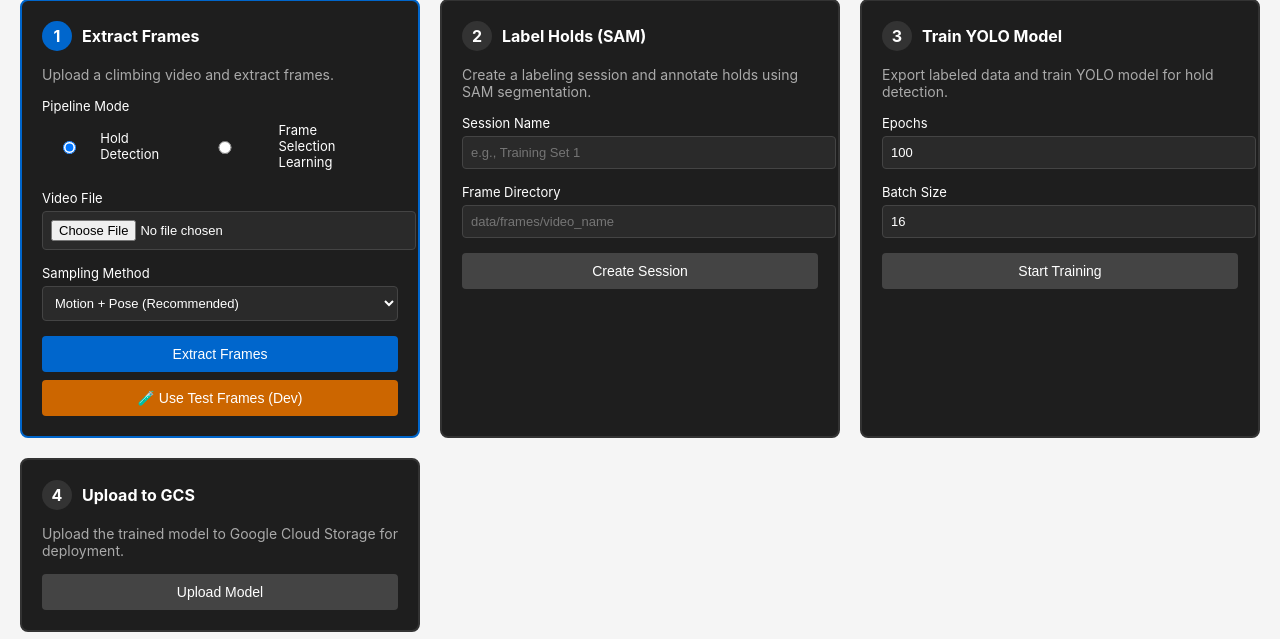
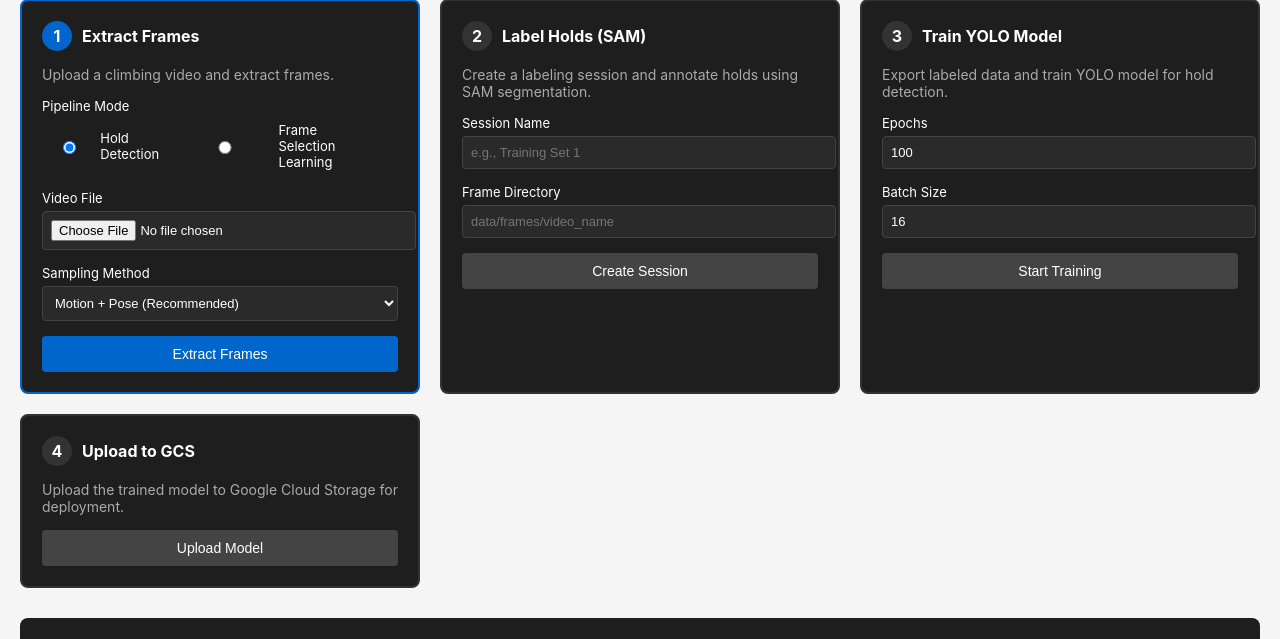
Before and after one commit to harrisonkimdev/6156-capstone-project, a FastAPI app: page /workflow in a window 1280 px wide. Shown: the part 103-742 px from the top of the page. Run offline with FastAPI, Linux system fonts and the light colour scheme; data that the repository does not hold is empty.

Commit message:
Remove 'Use Test Frames' (Dev) functionality
- Delete btn-use-test-frames button from HTML template
- Remove useTestFrames() function and event listener from JavaScript
- Clean up dev-only test frame loading feature

```diff
--- a/webapp/static/workflow.js
+++ b/webapp/static/workflow.js
@@ -47,7 +47,6 @@ document.addEventListener('DOMContentLoaded', () => {
  */
 function setupEventListeners() {
   document.getElementById('btn-extract-frames').addEventListener('click', extractFrames);
-  document.getElementById('btn-use-test-frames').addEventListener('click', useTestFrames);
   document.getElementById('btn-create-session').addEventListener('click', createSession);
   document.getElementById('btn-start-training').addEventListener('click', startTraining);
   document.getElementById('btn-upload-gcs').addEventListener('click', uploadToGCS);
@@ -123,37 +122,6 @@ async function extractFrames() {
 
   } catch (error) {
     console.error('Frame extraction failed:', error);
-    showStatus('step-1', `Error: ${error.message}`, 'error');
-  }
-}
-
-/**
- * Step 1B: Use pre-extracted test frames (Dev Mode)
- */
-async function useTestFrames() {
-  showStatus('step-1', '🧪 Loading test frames...', 'info');
-  setStepActive('step-1');
-
-  try {
-    const response = await fetch('/api/workflow/use-test-frames');
-
-    if (!response.ok) {
-      throw new Error(`Failed to load test frames: ${response.statusText}`);
-    }
-
-    const data = await response.json();
-    currentFrameDir = data.frame_directory;
-
-    // Update UI
-    document.getElementById('frame-dir').value = currentFrameDir;
-    document.getElementById('btn-create-session').disabled = false;
-
-    showStatus('step-1', `✅ ${data.message} (${data.frame_count} frames)`, 'success');
-    setStepCompleted('step-1');
-    setStepActive('step-2');
-
-  } catch (error) {
-    console.error('Test frames loading failed:', error);
     showStatus('step-1', `Error: ${error.message}`, 'error');
   }
 }
--- a/webapp/templates/workflow.html
+++ b/webapp/templates/workflow.html
@@ -292,8 +292,6 @@
         </div>
         <div class="step-actions">
           <button id="btn-extract-frames">Extract Frames</button>
-          <button id="btn-use-test-frames" style="background: #cc6600; margin-top: 8px;">🧪 Use Test Frames
-            (Dev)</button>
         </div>
         <div id="status-step-1" class="step-status" style="display: none;"></div>
 
```
